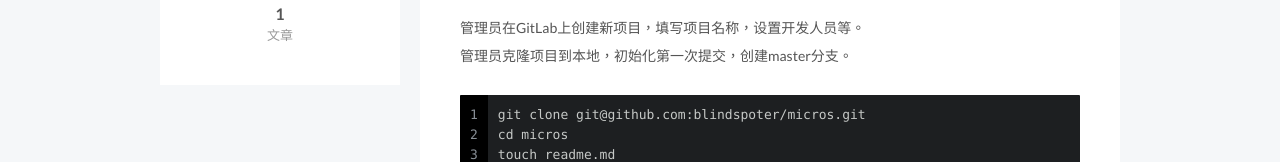
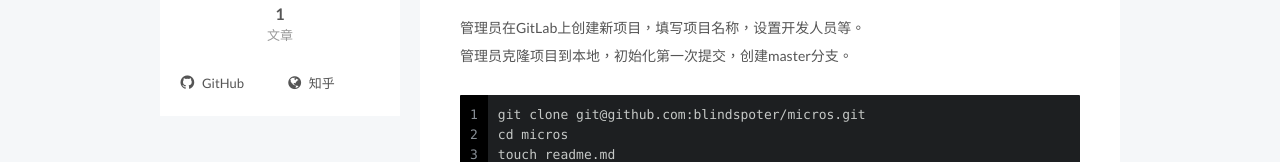
Before and after one commit to blindspoter/blindspoter.github.io, a plain HTML site: page 2015/07/01/gitlab-collaboration-guide/index.html in a window 1280 px wide. Both pictures are taken after a click on the item "本站概覽". Shown: the part 517-679 px from the top of the page. Drawn offline with Linux system fonts and the light colour scheme.

Commit message:
Site updated: 2015-07-25 13:38:30

```diff
--- a/2015/07/01/gitlab-collaboration-guide/index.html
+++ b/2015/07/01/gitlab-collaboration-guide/index.html
@@ -461,6 +461,26 @@
 
         <div class="links-of-author motion-element">
 
+
+              <span class="links-of-author-item">
+                <a href="https://github.com/blindspoter" target="_blank" title="GitHub">
+
+                    <i class="fa fa-fw fa-github"></i>
+
+                  GitHub
+                </a>
+              </span>
+
+              <span class="links-of-author-item">
+                <a href="https://www.zhihu.com/people/zebra-running" target="_blank" title="知乎">
+
+                    <i class="fa fa-fw fa-globe"></i>
+
+                  知乎
+                </a>
+              </span>
+
+
         </div>
 
 
--- a/css/main.css
+++ b/css/main.css
@@ -1678,7 +1678,7 @@ pre .javascript .function {
   width: 4px;
   height: 4px;
   border-radius: 50%;
-  background: #b009ff;
+  background: #baffff;
 }
 .links-of-blogroll {
   font-size: 13px;
```
Also changed, not shown: archives/2015/07/index.html (+20 -0 lines), archives/2015/index.html (+20 -0 lines), archives/index.html (+20 -0 lines), index.html (+20 -0 lines), favicon.ico (added).
